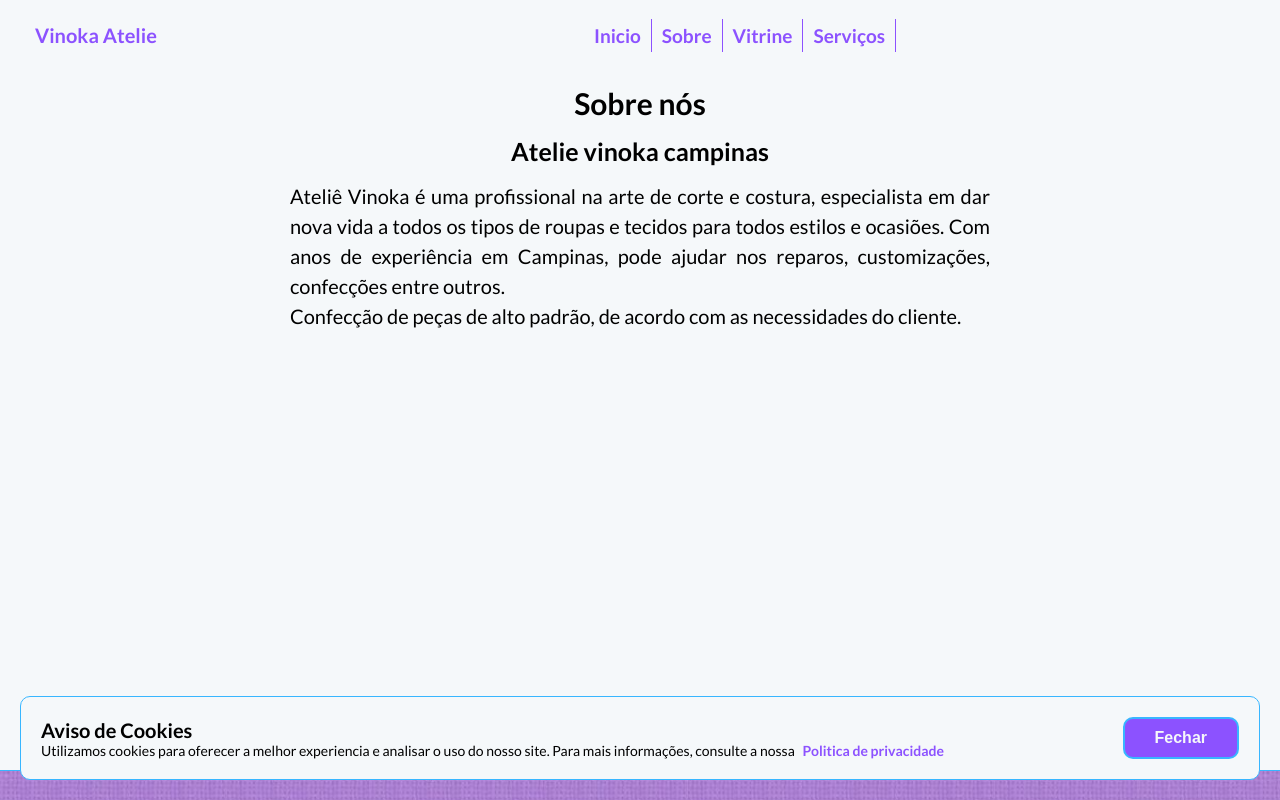
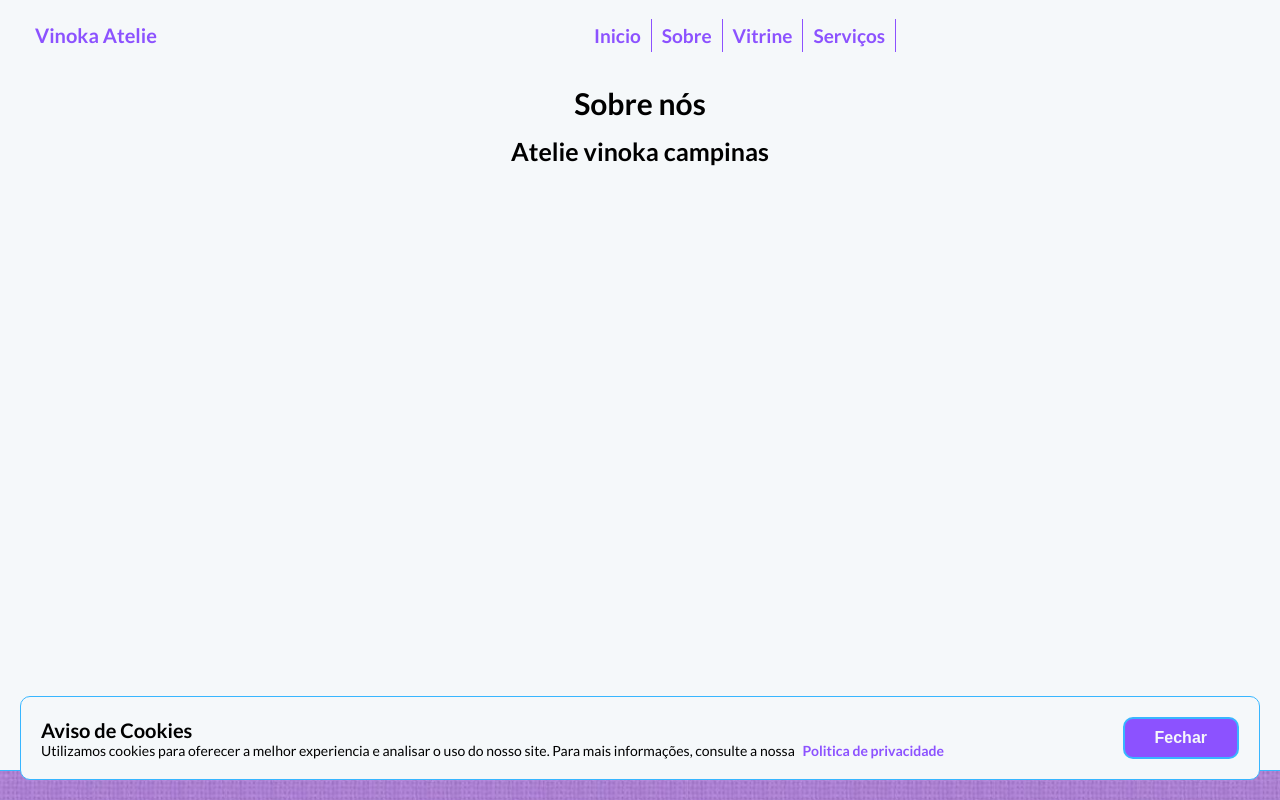
Before and after one commit to Eliel-Silva-dev/vinoka-atelie, a Next.js app: page /sobre in a window 1280 px wide. Shown: the top 800 px of the page. Built offline with nearby package versions, Linux system fonts and the light colour scheme.

Commit message:
fix: react vinoka ajuste de alinhamento page detalhe

```diff
--- a/src/app/detalheWork/scss/style.scss
+++ b/src/app/detalheWork/scss/style.scss
@@ -12,14 +12,12 @@
   }
 
   .sect_carrossel {
-    height: 600px;
     border: 1px solid var(--hover);
     padding: 5px;
     background-color: white;
     border-radius: 10px;
     max-width: 1200px;
     width: 100%;
-    min-height: 600px;
 
     h2 {
       font-size: 2.5rem;
--- a/src/app/detalheWork/style.min.module.css
+++ b/src/app/detalheWork/style.min.module.css
@@ -1 +1 @@
-.main_descript{display:flex;flex-direction:column;justify-content:center;align-items:center;padding:0 15px 15px 15px;gap:20px}.main_descript h2{font-size:2rem}.main_descript .sect_carrossel{height:600px;border:1px solid var(--hover);padding:5px;background-color:#fff;border-radius:10px;max-width:1200px;width:100%;min-height:600px}.main_descript .sect_carrossel h2{font-size:2.5rem;margin-bottom:10px}.main_descript .sect_carrossel::-webkit-scrollbar-thumb{background-color:#fff;color:red}.main_descript .sect_carrossel .container_carrossel{display:flex;overflow-x:scroll;scrollbar-color:var(--secondary_color) var(--primary_color);gap:10px;min-height:500px}.main_descript .sect_carrossel .container_carrossel .carrossel{display:flex;width:100%}.main_descript .sect_carrossel .container_carrossel .carrossel img{width:100%;object-fit:contain}.main_descript .sect_carrossel .controls_carrossel{padding:20px;font-size:2.5rem;font-weight:700;color:var(--primary_color);display:flex;justify-content:center;gap:30px;margin-top:-10px}.main_descript .sect_carrossel .controls_carrossel span{background-color:var(--secondary_color);padding:10px 15px;border-radius:50%;cursor:pointer}/*# sourceMappingURL=style.min.module.css.map */
+.main_descript{display:flex;flex-direction:column;justify-content:center;align-items:center;padding:0 15px 15px 15px;gap:20px}.main_descript h2{font-size:2rem}.main_descript .sect_carrossel{border:1px solid var(--hover);padding:5px;background-color:#fff;border-radius:10px;max-width:1200px;width:100%}.main_descript .sect_carrossel h2{font-size:2.5rem;margin-bottom:10px}.main_descript .sect_carrossel::-webkit-scrollbar-thumb{background-color:#fff;color:red}.main_descript .sect_carrossel .container_carrossel{display:flex;overflow-x:scroll;scrollbar-color:var(--secondary_color) var(--primary_color);gap:10px;min-height:500px}.main_descript .sect_carrossel .container_carrossel .carrossel{display:flex;width:100%}.main_descript .sect_carrossel .container_carrossel .carrossel img{width:100%;object-fit:contain}.main_descript .sect_carrossel .controls_carrossel{padding:20px;font-size:2.5rem;font-weight:700;color:var(--primary_color);display:flex;justify-content:center;gap:30px;margin-top:-10px}.main_descript .sect_carrossel .controls_carrossel span{background-color:var(--secondary_color);padding:10px 15px;border-radius:50%;cursor:pointer}/*# sourceMappingURL=style.min.module.css.map */
--- a/src/app/sobre/page.tsx
+++ b/src/app/sobre/page.tsx
@@ -9,14 +9,6 @@ const Sobre = () => {
           <h2>Sobre nós</h2>
           <div>
             <h3>Atelie vinoka campinas</h3>
-            <p>
-              Ateliê Vinoka é uma profissional na arte de corte e costura,
-              especialista em dar nova vida a todos os tipos de roupas e tecidos
-              para todos estilos e ocasiões. Com anos de experiência em Campinas,
-              pode ajudar nos reparos, customizações, confecções entre outros.
-            </p>
-            <p>Confecção de peças de alto padrão, de acordo com as necessidades do cliente.</p>
-
           </div>
         </section>
       </main>
```
Also changed, not shown: 1 other file (tests, documents, lock files or other folders).
